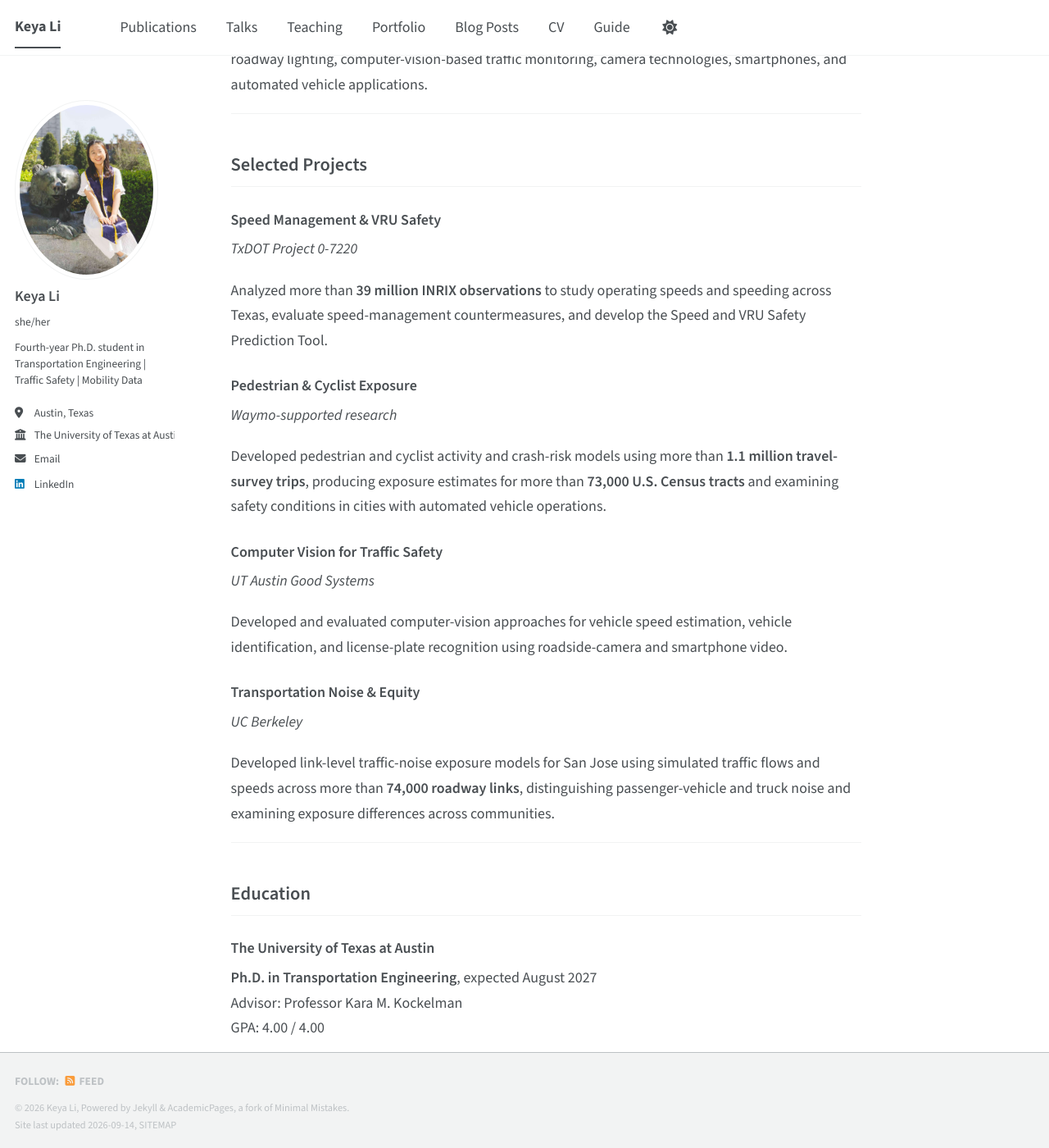
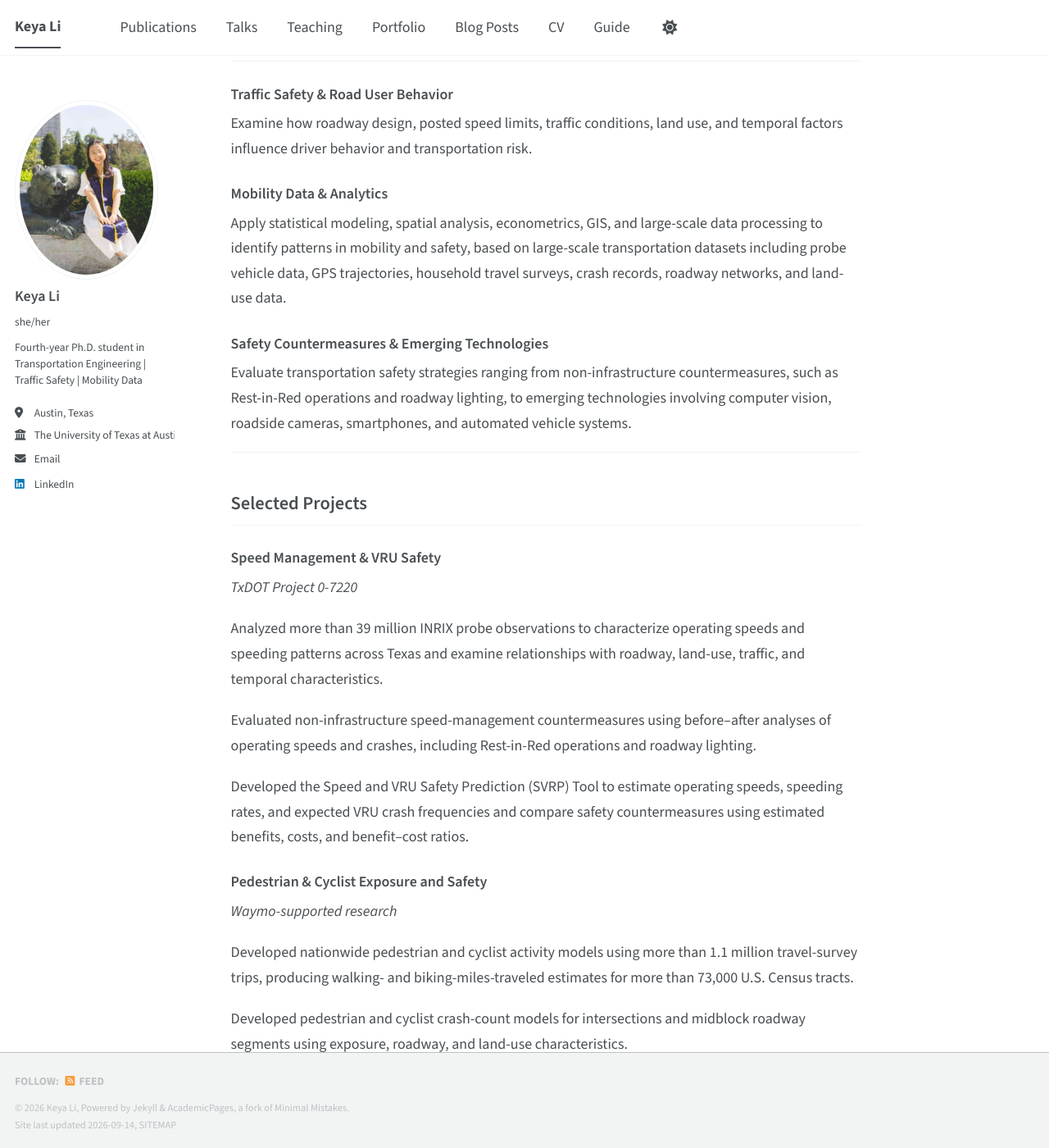
Before and after one commit to jasminekeyya/jasminekeyya.github.io, a Jekyll site: the page built from _pages/about.md, in a window 1280 px wide and 1400 px high, scrolled down 928 px. Shown: the whole window at 82% size. Built offline with Jekyll 4.4.1, drawn with Linux system fonts in a browser that asks for light colours; a style sheet for code colours, icons or effects is not loaded; some of the changed text lies outside the part shown.

Commit message:
Update about.md

```diff
--- a/_pages/about.md
+++ b/_pages/about.md
@@ -7,7 +7,7 @@ redirect_from:
   - /about.html
 ---
 
-I am a fourth-year Ph.D. student in Transportation Engineering at the University of Texas at Austin, advised by Professor Kara M. Kockelman. I expect to complete my Ph.D. in August 2027.
+I am a fourth-year Ph.D. student in Transportation Engineering at the University of Texas at Austin, advised by Professor Kara M. Kockelman.
 
 My research focuses on transportation safety and large-scale mobility data analytics, with particular interests in driving behavior, pedestrian and cyclist safety, emerging mobility data, and safety countermeasure evaluation.
 
@@ -19,61 +19,77 @@ I am interested in understanding where and why transportation risks emerge and i
 
 ---
 
+## Education
+
+### The University of Texas at Austin
+
+Ph.D. in Transportation Engineering, expected August 2027
+Advisor: Professor Kara M. Kockelman
+
+### University of California, Berkeley
+
+M.S. in Transportation Engineering, December 2022
+
+### Hohai University
+
+B.E. in Water and Hydropower Engineering, June 2021
+Double Major in Law
+
+---
+
 ## Research
 
 ### Traffic Safety & Road User Behavior
 
-I study driving behavior, operating speeds, speeding, and vulnerable road user safety, with particular attention to how roadway design, traffic conditions, land use, and temporal factors influence transportation risk.
+Examine how roadway design, posted speed limits, traffic conditions, land use, and temporal factors influence driver behavior and transportation risk.
 
 ### Mobility Data & Analytics
 
-My work uses large-scale transportation datasets including probe vehicle data, GPS trajectories, household travel surveys, crash records, roadway networks, and land-use data. I apply statistical modeling, spatial analysis, econometrics, GIS, and large-scale data processing to identify patterns in mobility and safety.
+Apply statistical modeling, spatial analysis, econometrics, GIS, and large-scale data processing to identify patterns in mobility and safety, based on large-scale transportation datasets including probe vehicle data, GPS trajectories, household travel surveys, crash records, roadway networks, and land-use data.
 
 ### Safety Countermeasures & Emerging Technologies
 
-I evaluate infrastructure and non-infrastructure safety strategies, including Rest-in-Red operations, roadway lighting, computer-vision-based traffic monitoring, camera technologies, smartphones, and automated vehicle applications.
+Evaluate transportation safety strategies ranging from non-infrastructure countermeasures, such as Rest-in-Red operations and roadway lighting, to emerging technologies involving computer vision, roadside cameras, smartphones, and automated vehicle systems.
 
 ---
 
 ## Selected Projects
 
 ### Speed Management & VRU Safety
+
 *TxDOT Project 0-7220*
 
-Analyzed more than **39 million INRIX observations** to study operating speeds and speeding across Texas, evaluate speed-management countermeasures, and develop the Speed and VRU Safety Prediction Tool.
+Analyzed more than 39 million INRIX probe observations to characterize operating speeds and speeding patterns across Texas and examine relationships with roadway, land-use, traffic, and temporal characteristics.
 
-### Pedestrian & Cyclist Exposure
+Evaluated non-infrastructure speed-management countermeasures using before–after analyses of operating speeds and crashes, including Rest-in-Red operations and roadway lighting.
+
+Developed the Speed and VRU Safety Prediction (SVRP) Tool to estimate operating speeds, speeding rates, and expected VRU crash frequencies and compare safety countermeasures using estimated benefits, costs, and benefit–cost ratios.
+
+### Pedestrian & Cyclist Exposure and Safety
+
 *Waymo-supported research*
 
-Developed pedestrian and cyclist activity and crash-risk models using more than **1.1 million travel-survey trips**, producing exposure estimates for more than **73,000 U.S. Census tracts** and examining safety conditions in cities with automated vehicle operations.
+Developed nationwide pedestrian and cyclist activity models using more than 1.1 million travel-survey trips, producing walking- and biking-miles-traveled estimates for more than 73,000 U.S. Census tracts.
+
+Developed pedestrian and cyclist crash-count models for intersections and midblock roadway segments using exposure, roadway, and land-use characteristics.
+
+Examined four U.S. cities with Waymo operations to estimate pedestrian and cyclist crash risk and provide exposure-based safety benchmarks for automated vehicle operations.
 
 ### Computer Vision for Traffic Safety
+
 *UT Austin Good Systems*
 
-Developed and evaluated computer-vision approaches for vehicle speed estimation, vehicle identification, and license-plate recognition using roadside-camera and smartphone video.
+Developed and evaluated computer-vision approaches for vehicle speed estimation, vehicle make and model identification, and license-plate recognition using roadside-camera and smartphone video.
+
+This work explores how low-cost sensing and vision technologies can support scalable traffic-safety monitoring and technology-enabled enforcement.
 
 ### Transportation Noise & Equity
-*UC Berkeley*
 
-Developed link-level traffic-noise exposure models for San Jose using simulated traffic flows and speeds across more than **74,000 roadway links**, distinguishing passenger-vehicle and truck noise and examining exposure differences across communities.
+*University of California, Berkeley*
 
----
+Developed link-level traffic-noise exposure models for San Jose using CNOSSOS and Mobiliti-simulated traffic flows and speeds across more than 74,000 roadway links.
 
-## Education
-
-### The University of Texas at Austin
-**Ph.D. in Transportation Engineering**, expected August 2027
-Advisor: Professor Kara M. Kockelman
-GPA: 4.00 / 4.00
-
-### University of California, Berkeley
-**M.S. in Transportation Engineering**, December 2022
-GPA: 3.93 / 4.00
-
-### Hohai University
-**B.E. in Water and Hydropower Engineering**, June 2021
-Double Major in Law
-GPA: 91.5 / 100 · Rank: 2 / 156
+Distinguished passenger-vehicle and truck noise patterns, evaluated differences in exposure between communities of concern and other communities, and validated modeled noise levels using field-monitor measurements.
 
 ---
 
@@ -102,4 +121,4 @@ Parsa, P., **Li, K.**, Kockelman, K. M., & Choi, S. (2025).
 
 ## Professional Credential
 
-**Engineer in Training (E.I.T.)**
+Engineer in Training (E.I.T.)
```
Also changed, not shown: other parts of _pages/about.md (+6 -3 lines).
